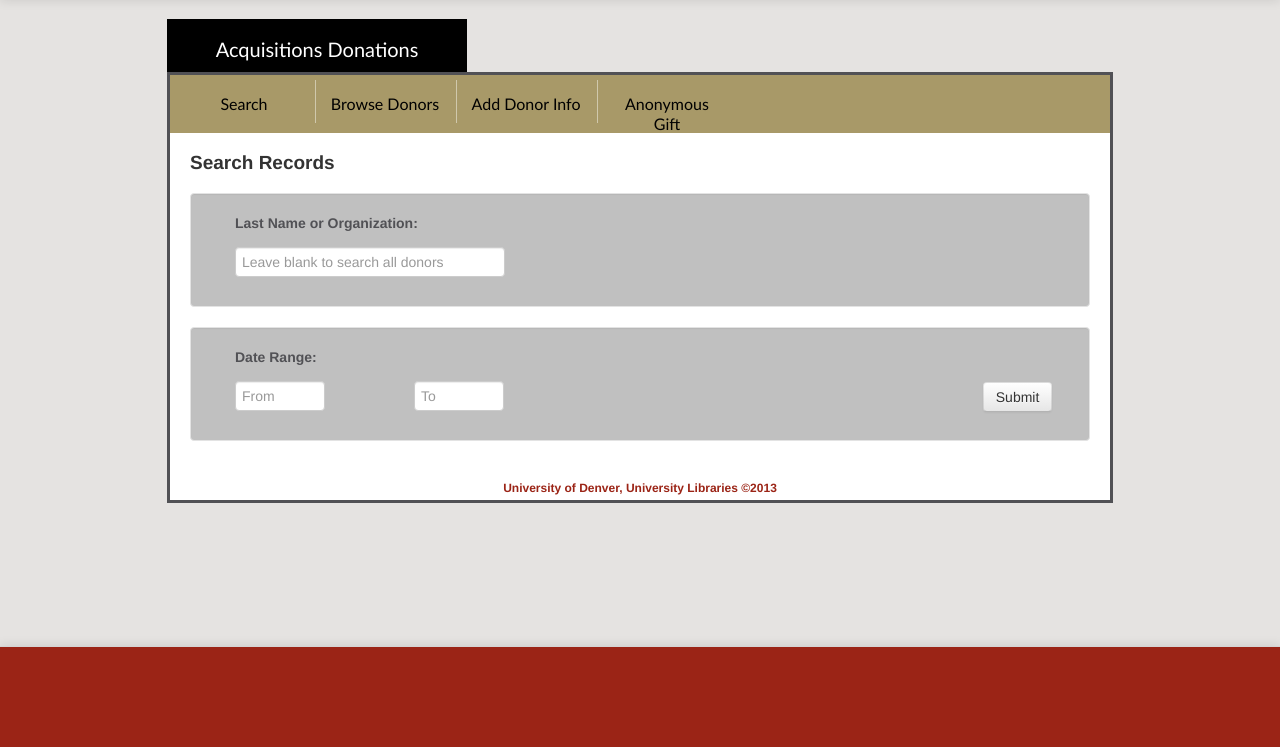
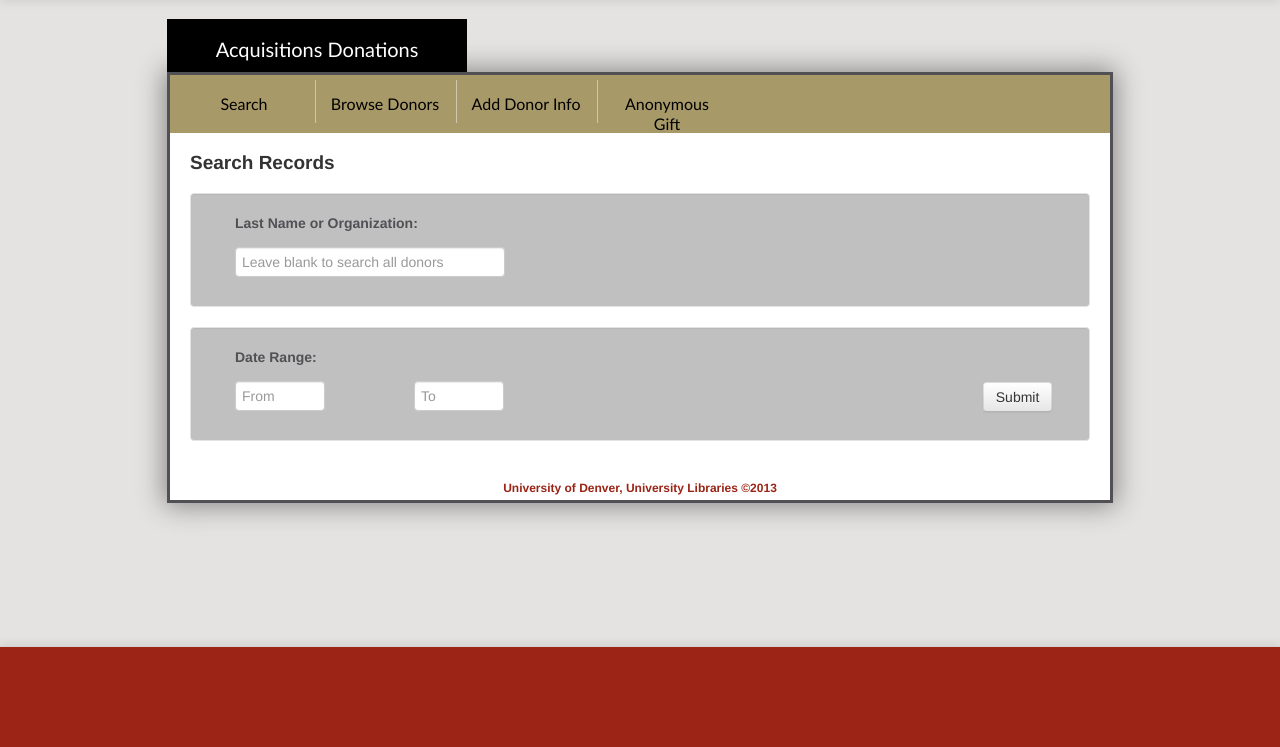
Before and after one commit to dulibrarytech/donordb, a CodeIgniter app: page /index.php/search/index in a window 1280 px wide. Shown: the part 53-800 px from the top of the page. Run offline with CodeIgniter, Linux system fonts and the light colour scheme.

Commit message:
add box shadow

```diff
--- a/assets/css/main.css
+++ b/assets/css/main.css
@@ -128,7 +128,7 @@ table {
 	background-color: #FFFFFF;
 	border-style: solid;
 	border-color: #515155;
-	/*box-shadow: 0px 0px 50px -5px #CFCFD1;*/
+	box-shadow: 0px 0px 25px 3px #888888;
 }
 
 /* Form background */
@@ -320,7 +320,7 @@ table {
 	background-color: #000000;
 	margin-left: -3;
 	width: 300px;
-	height: 53px;
+	height: 33px;
 	z-index: 5000;
 
 	text-align: center;
@@ -328,6 +328,10 @@ table {
 	padding-top: 20px;
 	font-size: 20;
 	font-family: "Trebuchet MS", Arial, Helvetica, sans-serif;
+
+	position: relative;
+    left: 0px;
+    z-index: 1;
 }
 
 #header-bar-base {
```
